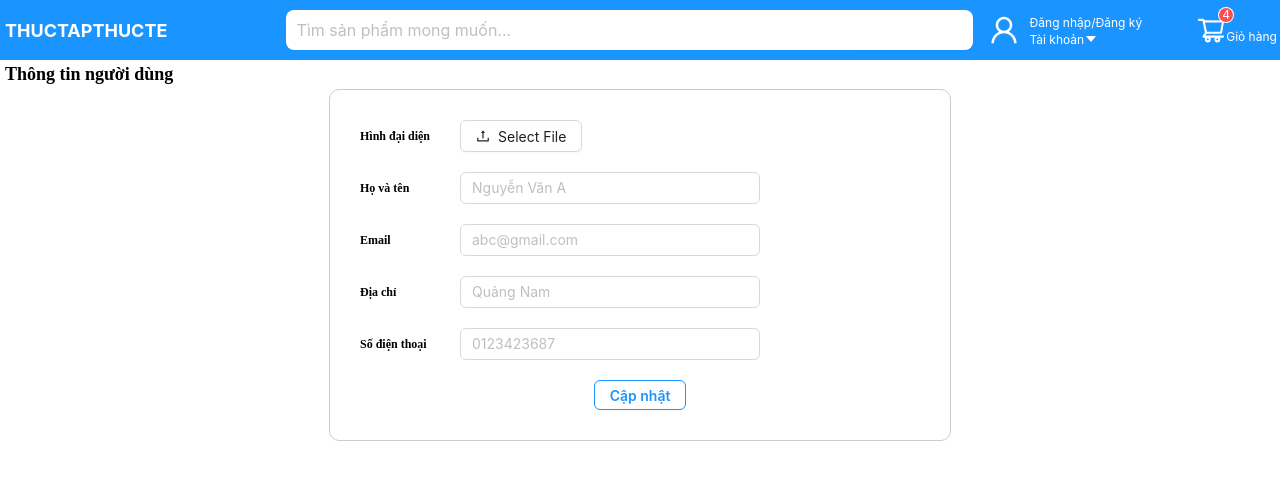
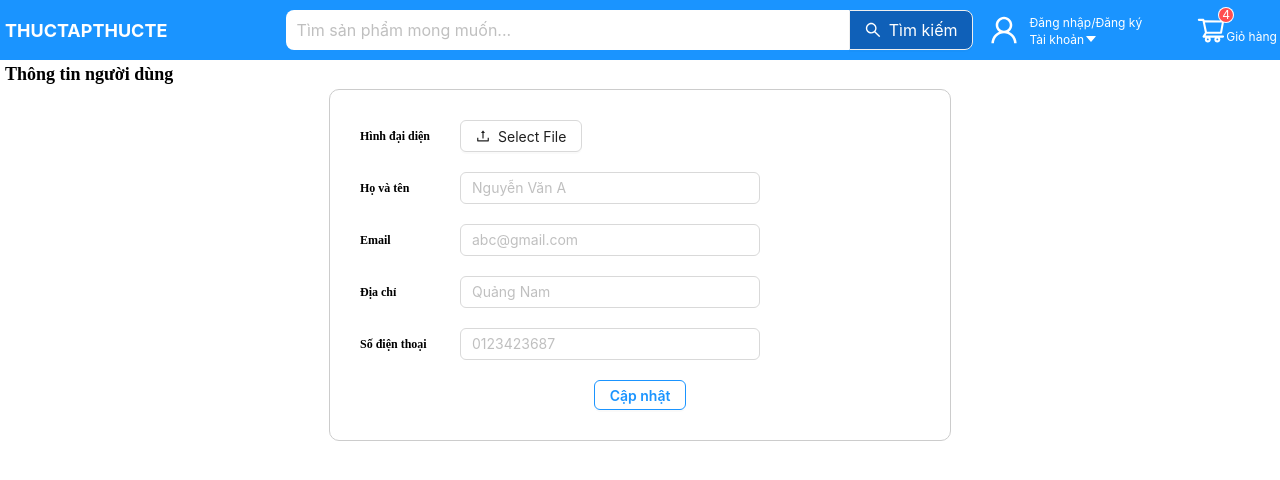
Before and after one commit to dhoangvu1811/MERNCommerce, a React (Create React App) app: page /profile-user in a window 1280 px wide. Shown: the top 480 px of the page. Built offline with nearby package versions, Linux system fonts and the light colour scheme.

Commit message:
fix-Message

```diff
--- a/src/components/ButtonInputSearch/ButtonInputSearch.jsx
+++ b/src/components/ButtonInputSearch/ButtonInputSearch.jsx
@@ -29,8 +29,8 @@ const ButtonInputSearch = (props) => {
                 styleButton={{
                     borderTopLeftRadius: '0',
                     borderBottomLeftRadius: '0',
-                    border: 'none',
-                    backgroundColor: backgroundColorButton,
+                    border: '1px solid #efefef',
+                    background: backgroundColorButton,
                     color: colorButton,
                 }}
                 size={size}
--- a/src/pages/ProfilePage/ProfilePage.jsx
+++ b/src/pages/ProfilePage/ProfilePage.jsx
@@ -32,19 +32,22 @@ const ProfilePage = () => {
             content: 'Cập nhật thành công',
         });
     };
-    const error = () => {
+    const error = (mes = 'Cập nhật thất bại') => {
         messageApi.open({
             type: 'error',
-            content: 'Cập nhật thất bại',
+            content: mes,
         });
     };
 
     // Hook useMutationHook để cập nhật thông tin user
     const mutation = useMutationHook((data) => {
         const { id, access_token, ...rests } = data;
-        UserService.updateUser(id, access_token, rests);
+        const res = UserService.updateUser(id, access_token, rests);
+        return res;
     });
-    const { data, isPending, isSuccess, isError } = mutation;
+    const { data, isPending, isSuccess, isError, failureCount, failureReason } =
+        mutation;
+    console.log('mutation', mutation);
 
     useEffect(() => {
         setEmail(user?.email);
@@ -57,12 +60,11 @@ const ProfilePage = () => {
     useEffect(() => {
         if (isSuccess) {
             success();
-            setTimeout(() => {
-                window.location.reload();
-            }, 1000);
-        }
-        if (isError) {
-            error();
+            // setTimeout(() => {
+            //     window.location.reload();
+            // }, 1000);
+        } else if (failureCount > 0) {
+            error(failureReason?.response?.data?.message);
         }
     }, [isSuccess, isError]);
     const handleOnChangeEmail = (e) => {
--- a/src/pages/SignInPage/SignInPage.jsx
+++ b/src/pages/SignInPage/SignInPage.jsx
@@ -33,16 +33,17 @@ const SignInPage = () => {
             content: 'Đăng nhập thành công',
         });
     };
-    const error = () => {
+    const error = (mes = 'Đăng nhập thất bại') => {
         messageApi.open({
             type: 'error',
-            content: 'Đăng nhập thất bại',
+            content: mes,
         });
     };
 
     // Hook gọi api đăng nhập user từ dữ liệu data gửi lên server (email, password) từ UserService
     const mutation = useMutationHook((data) => UserService.loginUser(data));
-    const { data, isPending, isSuccess, isError } = mutation;
+    const { data, isPending, isSuccess, isError, failureCount, failureReason } =
+        mutation;
     // console.log('mutation', mutation);
 
     useEffect(() => {
@@ -67,8 +68,8 @@ const SignInPage = () => {
                     handleGetDetailsUser(decoded?.id, data?.access_token);
                 }
             }
-        } else if (isError) {
-            error();
+        } else if (failureCount > 0) {
+            error(failureReason?.response?.data?.message);
         }
     }, [isSuccess, isError]);
 
--- a/src/pages/SignUpPage/SignUpPage.jsx
+++ b/src/pages/SignUpPage/SignUpPage.jsx
@@ -28,16 +28,17 @@ const SignUpPage = () => {
         });
     };
 
-    const error = () => {
+    const error = (mes = 'Đăng ký tài khoản thất bại') => {
         messageApi.open({
             type: 'error',
-            content: 'Đăng ký tài khoản thất bại',
+            content: mes,
         });
     };
 
     const mutation = useMutationHook((data) => UserService.signupUser(data));
-    console.log(mutation);
-    const { data, isPending, isSuccess, isError, failureReason } = mutation;
+    console.log('mutation', mutation);
+    const { data, isPending, isSuccess, isError, failureReason, failureCount } =
+        mutation;
 
     useEffect(() => {
         if (isSuccess) {
@@ -45,8 +46,8 @@ const SignUpPage = () => {
             setTimeout(() => {
                 handleNavigateSignIn();
             }, 1000); // Độ trễ 1 giây trước khi chuyển trang
-        } else if (isError) {
-            error();
+        } else if (failureCount > 0) {
+            error(failureReason?.response?.data?.message);
         }
     }, [isSuccess, isError]);
 
```
